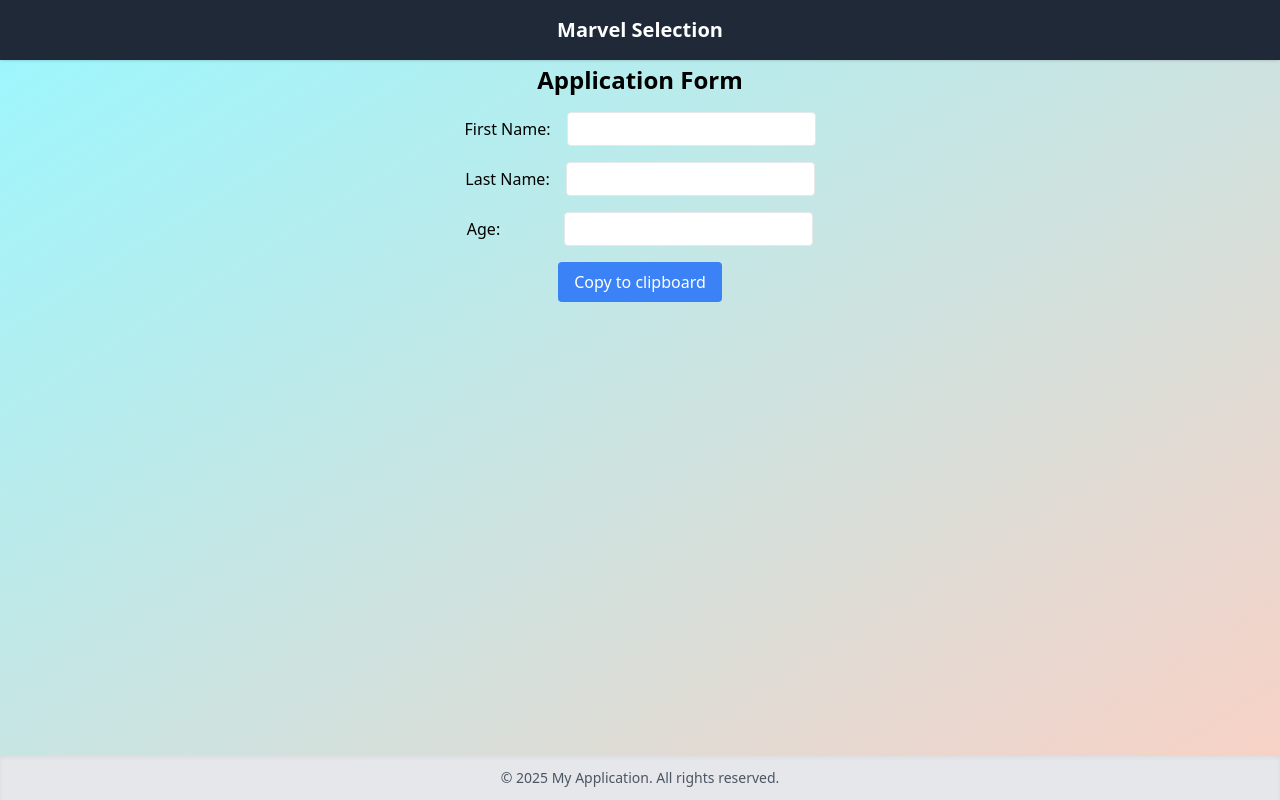
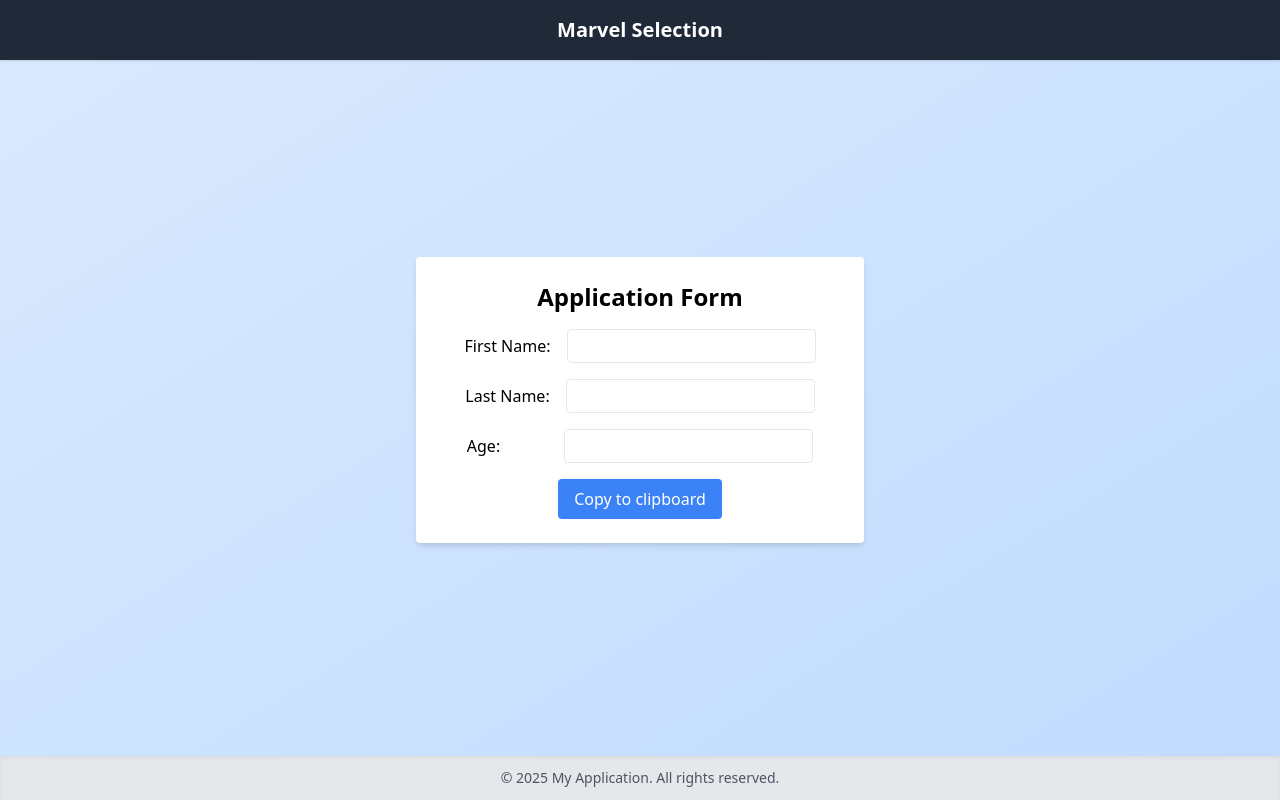
Before and after one commit to Muthanandham/test, an Angular app: page / in a window 1280 px wide. Built offline with nearby package versions, Linux system fonts and the light colour scheme.

Commit message:
UI Changes

```diff
--- a/src/app/app.component.html
+++ b/src/app/app.component.html
@@ -5,20 +5,26 @@
   <h1 class="text-xl font-semibold">Marvel Selection</h1>
 </header>
 
-<div class="flex flex-col items-center gap-4 p-4 pt-16">
+<div
+  class="min-h-screen flex flex-col justify-center items-center bg-gradient-to-br from-blue-100 to-blue-200"
+>
+  <!-- FORM -->
+  <div
+    class="flex flex-col items-center gap-4 p-6 bg-white rounded shadow-md w-full max-w-md"
+  >
     <h1 class="text-2xl font-bold">Application Form</h1>
 
-  <div class="">
+    <div>
       <label class="font-medium pr-4">First Name:</label>
       <input [(ngModel)]="firstName" class="border px-2 py-1 rounded" />
     </div>
 
-  <div class="">
+    <div>
       <label class="font-medium pr-4">Last Name:</label>
       <input [(ngModel)]="lastName" class="border px-2 py-1 rounded" />
     </div>
 
-  <div class="">
+    <div>
       <label class="font-medium pr-16">Age:</label>
       <input [(ngModel)]="age" class="border px-2 py-1 rounded" />
     </div>
@@ -30,7 +36,13 @@
       Copy to clipboard
     </button>
   </div>
-<div class="flex flex-col items-center" *ngIf="showText">{{ template }}</div>
+
+  <!-- RESULT -->
+  <div class="mt-6 text-center" *ngIf="showText">
+    {{ template }}
+  </div>
+</div>
+
 <!-- FOOTER -->
 <footer
   class="fixed bottom-0 left-0 w-full bg-gray-200 text-center py-3 text-sm text-gray-600 shadow-inner"
```
Lines whose indentation alone changed are shown as unchanged.
